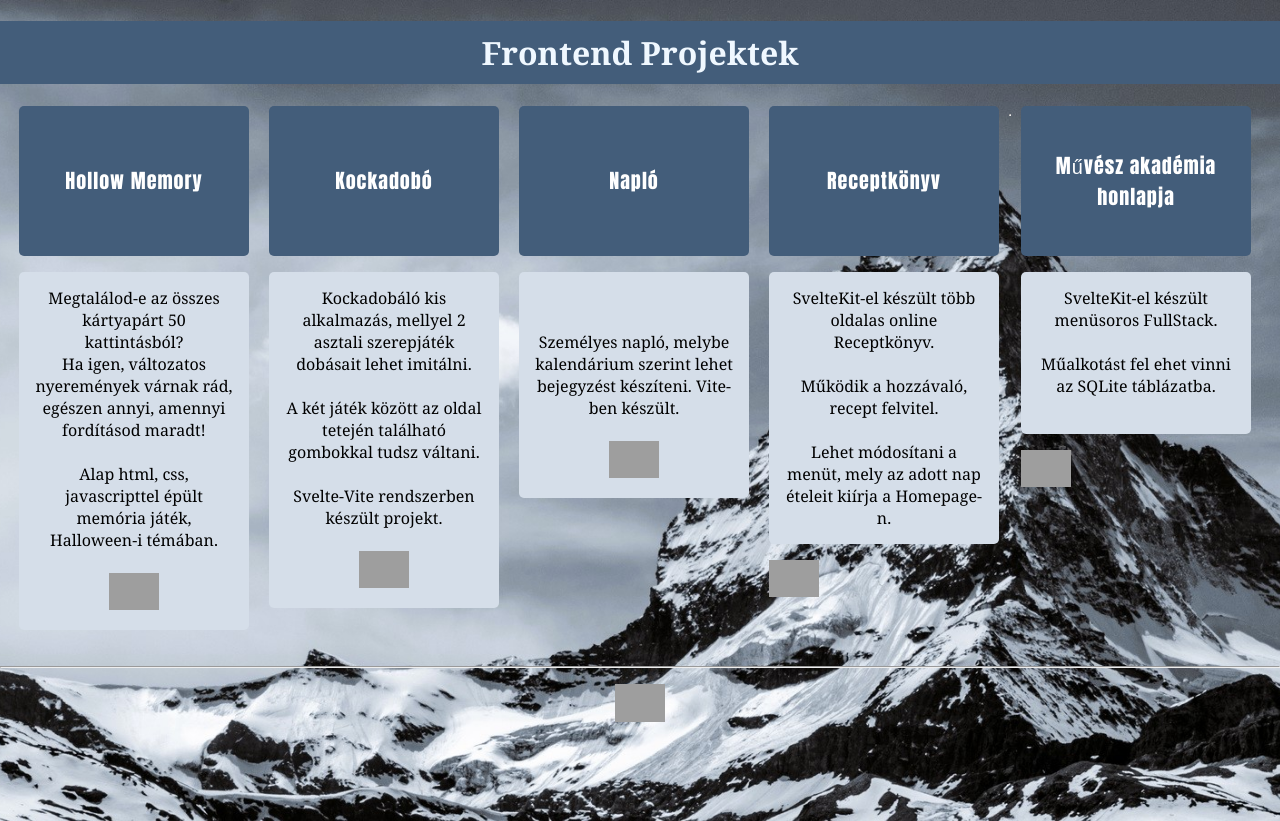
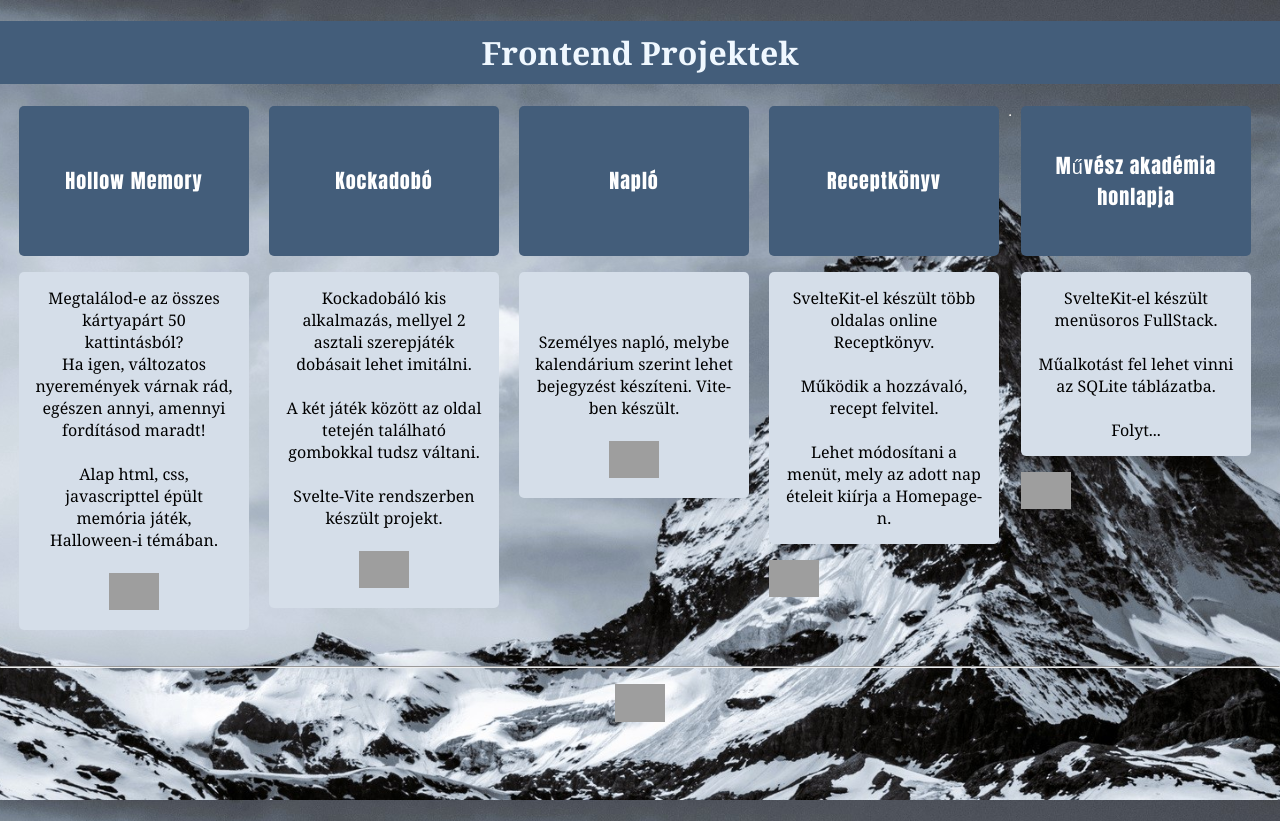
Before and after one commit to ZyphiaHub/PortfolioPage, a plain HTML site: page index.html in a window 1280 px wide. Drawn offline with Linux system fonts and the light colour scheme; grey boxes are pictures that could not be loaded.

Commit message:
szepites

```diff
--- a/index.html
+++ b/index.html
@@ -76,10 +76,10 @@
             <p class="note">SvelteKit-el készült menüsoros FullStack.
                 <br>
                 <br>
-                Műalkotást fel ehet vinni az SQLite táblázatba.
+                Műalkotást fel lehet vinni az SQLite táblázatba.
                 <br>
                 <br>
-
+                 Folyt...
             </p>
             <a href="https://github.com/ZyphiaHub/SvFull1" target="_blank">
                 <img src="https://cdn.iconscout.com/icon/free/png-256/free-github-169-1174970.png" alt="GitHub">
--- a/style.css
+++ b/style.css
@@ -11,6 +11,7 @@ body {
     background-size: cover;
     background-repeat: no-repeat;
     background-position: center;
+    background-attachment: fixed; /* Fixálja a hátteret */
     margin: 0; /* Eltávolítja a böngésző alapértelmezett margóját */
     height: 100vh; /* Teljes magasság */
 }
```
